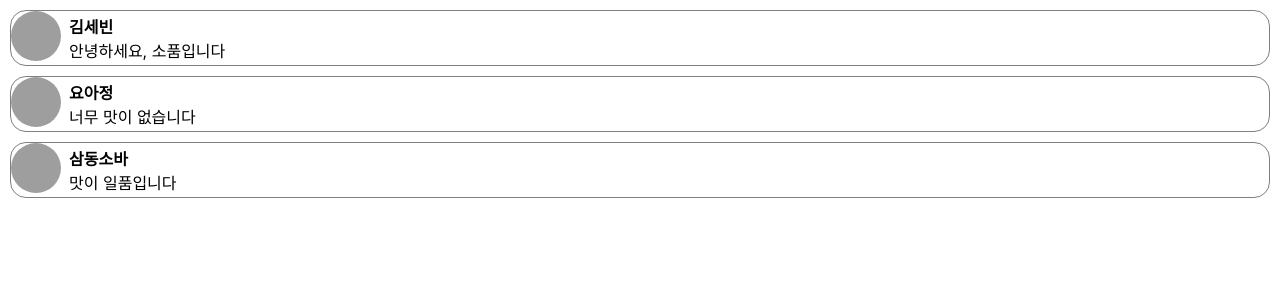
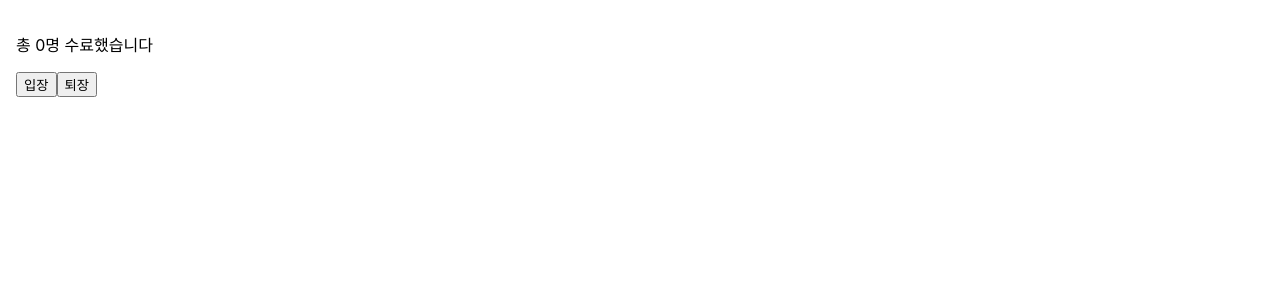
Before and after one commit to IDsebin/React_prac, a React (Create React App) app: page / in a window 1280 px wide. Shown: the top 300 px of the page. Built offline with nearby package versions, Linux system fonts and the light colour scheme; grey boxes are pictures that could not be loaded.

Commit message:
커스텀 Hook만들기

```diff
--- /dev/null
+++ b/src/chapter_07/Accommondate.jsx
@@ -0,0 +1,31 @@
+import React, {useState, useEffect} from "react";
+import useCounter from "./useCounter";
+
+const MAX_CAPACITY = 10;
+
+function Accommondate(props) {
+    const [isFull,setIsFull] = useState(false)
+    const [count, increaseCount, decreaseCount] = useCounter(0);
+
+    useEffect(()=>{
+        console.log(`isFull: ${isFull}`);
+    })
+
+    useEffect(()=>{
+        setIsFull(count >= MAX_CAPACITY);
+        console.log(`Current count value: ${count}`)
+    },[count]);
+
+    return(
+        <div style={{padding: 16}}>
+            <p>{`총 ${count}명 수료했습니다`}</p>
+
+            <button onClick={increaseCount} disabled={isFull}>입장</button>
+            <button onClick={decreaseCount}>퇴장</button>
+
+            {isFull && <p style={{color:"red"}}>정원이 가득찼습니다.</p>}
+        </div>
+    );
+}
+
+export default Accommondate;
--- /dev/null
+++ b/src/chapter_07/useCounter.jsx
@@ -0,0 +1,12 @@
+import React, {useState} from "react";
+
+function useCounter(initialValue){
+const [count, setCount] = useState(initialValue);
+
+const increaseCount = () => setCount((count) => count + 1);
+const decreaseCount = () => setCount((count) => Math.max(count - 1, 0));
+
+return [count, increaseCount,decreaseCount];
+}
+
+export default useCounter;
--- a/src/index.js
+++ b/src/index.js
@@ -7,12 +7,13 @@
 import Library from "./chapter_03/Library"; // 파일 경로가 올바른지 확인
 import Clock from "./chapter_04/Clock"; // 파일 경로가 올바른지 확인
 import CommentList from "./chapter_05/CommentList"; // 파일 경로가 올바른지 확인
+import Accommondate from "./chapter_07/Accommondate";
 
 // createRoot를 사용하여 root를 생성합니다.
 const root = ReactDOM.createRoot(document.getElementById("root"));
 root.render(
   <React.StrictMode>
-    <CommentList />
+    <Accommondate />
   </React.StrictMode>
 );
 
```
Also changed, not shown: src/chpater_06/Notifacation.jsx (added), src/chpater_06/NotificationList.jsx (added).
